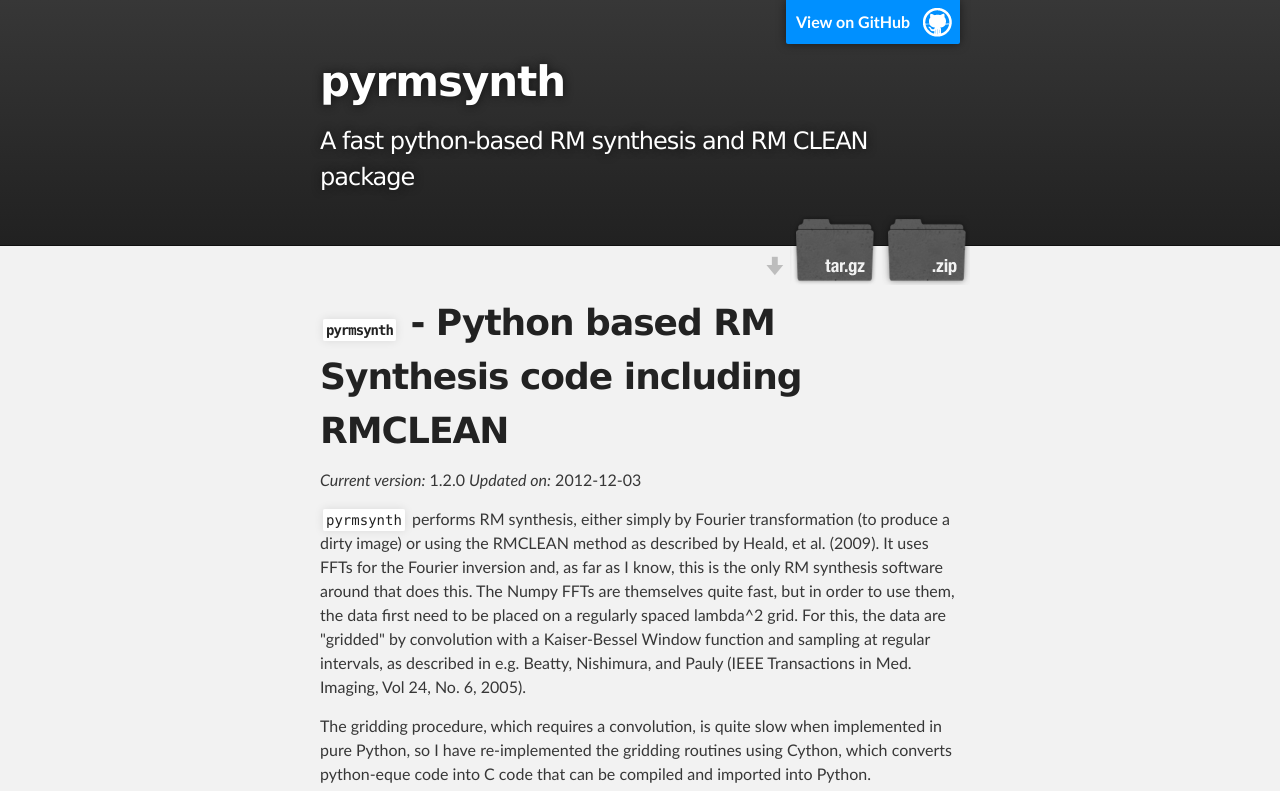
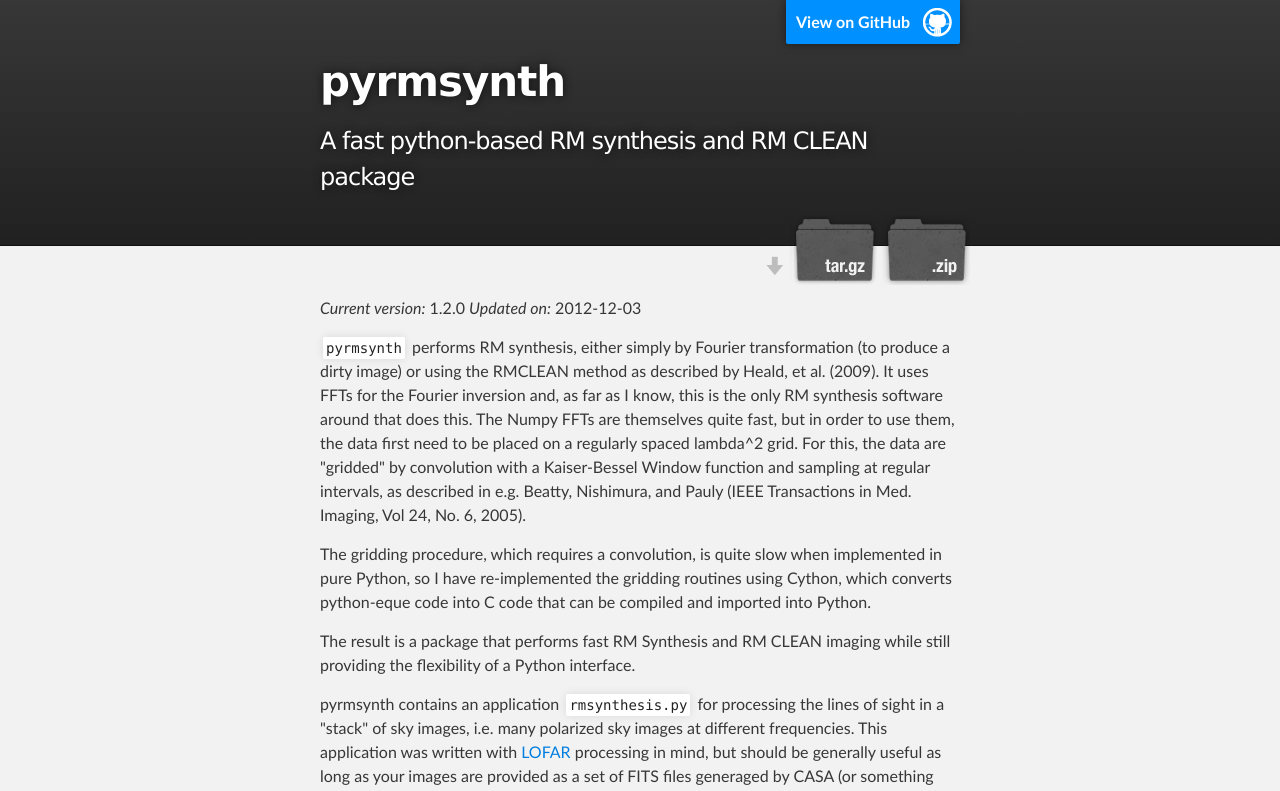
Before and after one commit to mrbell/pyrmsynth, a plain HTML site: page index.html in a window 1280 px wide. Shown: the top 791 px of the page. Drawn offline with Linux system fonts and the light colour scheme.

Commit message:
Update index.html
Got rid of the double title that resulted from importing README.md directly without removing the title there.

```diff
--- a/index.html
+++ b/index.html
@@ -31,8 +31,6 @@
     <!-- MAIN CONTENT -->
     <div id="main_content_wrap" class="outer">
       <section id="main_content" class="inner">
-        <h1>
-<code>pyrmsynth</code> - Python based RM Synthesis code including RMCLEAN</h1>
 
 <p><em>Current version:</em> 1.2.0
 <em>Updated on:</em> 2012-12-03</p>
```
